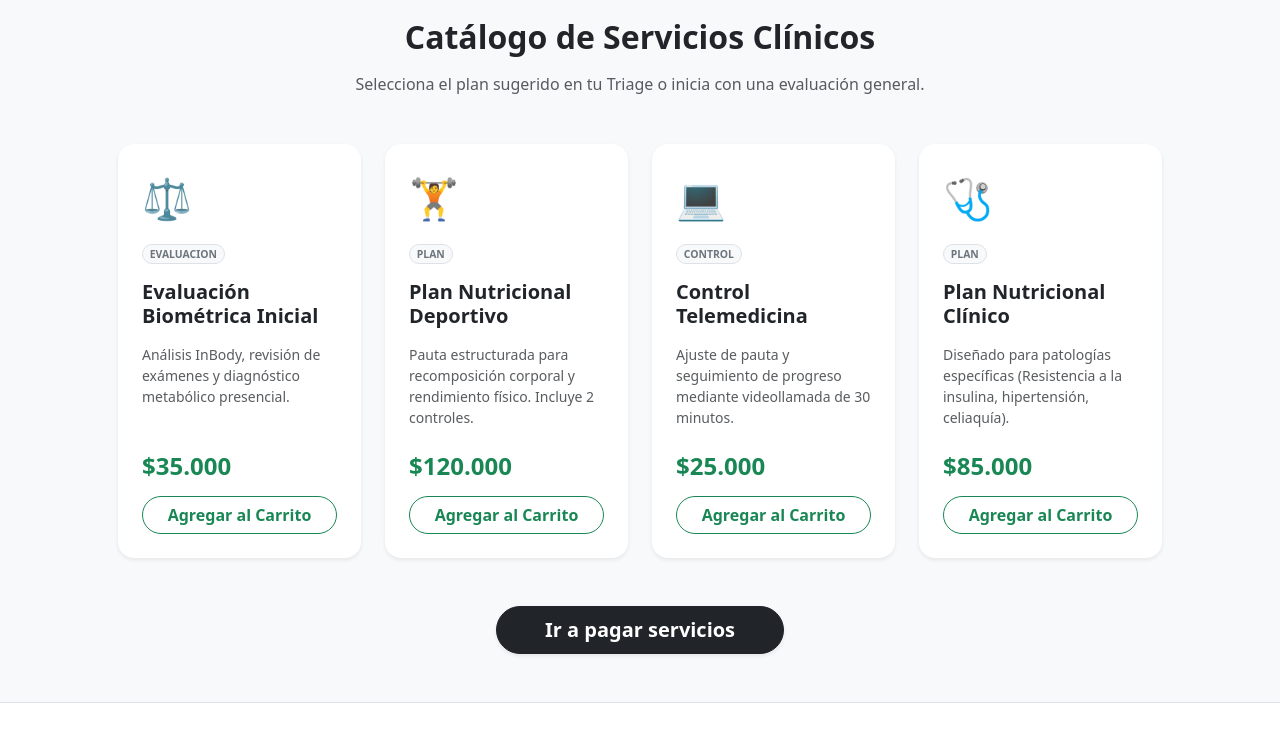
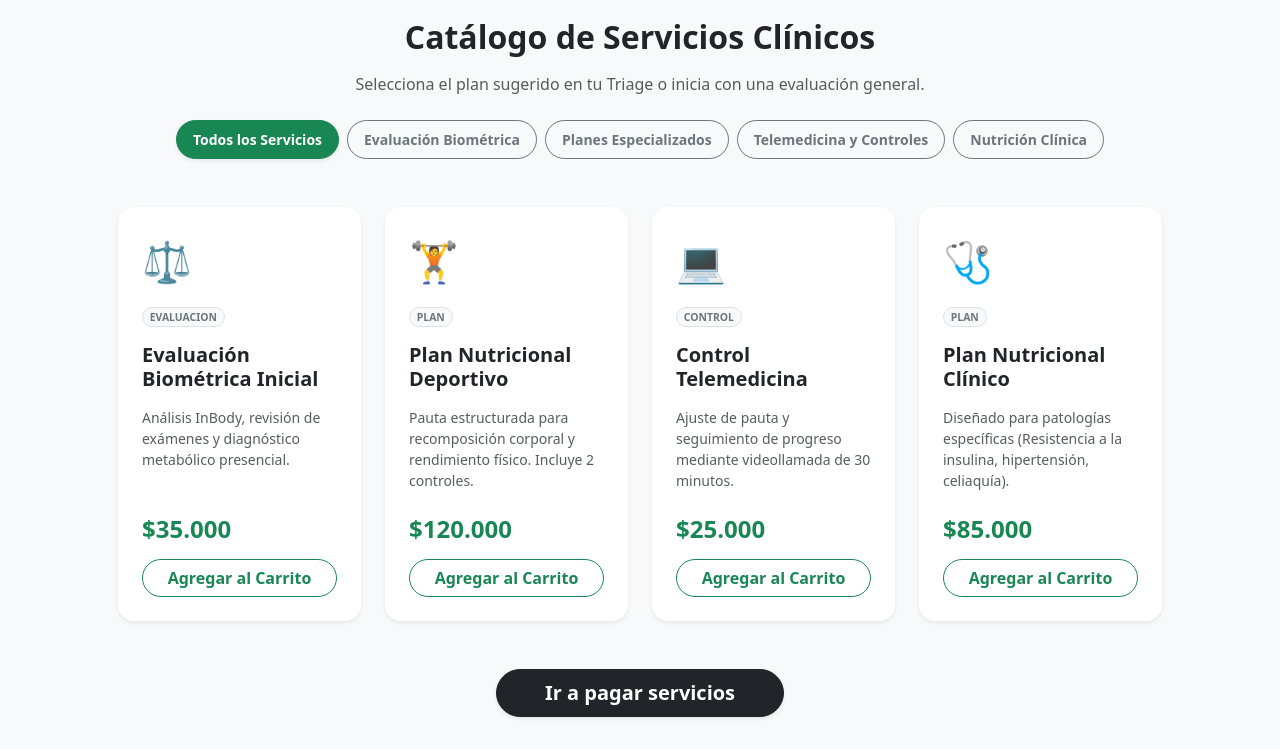
Before and after one commit to Russentt/Alchemax, a React (Vite) app: page /Alchemax/metodologia in a window 1280 px wide. Shown: the part 1280-2029 px from the top of the page. Built offline with nearby package versions, Linux system fonts and the light colour scheme.

Commit message:
Cambios a admin y visibilidad de productos creados
Se modifico metodologia eliminando la creacion de servicios y moviendolos a seedData, Se cargo el localStorage de productos y categorias en metodologia permitiendo aplicar los servicios creados en el catalogo

```diff
--- a/src/data/seedData.ts
+++ b/src/data/seedData.ts
@@ -17,6 +17,15 @@ export const SEED_DATA = {
       genero: "femenino",
       fechaNacimiento: "1994-05-12",
       rol: "usuario" as const,
+    },
+    {
+      id: "u-3",
+      nombre: "Michael Jackson",
+      email: "michael@gmail.com",
+      password: "nutri123",
+      genero: "masculino",
+      fechaNacimiento: "1958-08-29",
+      rol: "nutricionista" as const,
     },
   ],
   citas: [
@@ -99,4 +108,98 @@ export const SEED_DATA = {
       estado: "Activo" as const,
     },
   ],
+  categorias: [
+    {
+      id: "CAT-01",
+      nombre: "Evaluación Biométrica",
+      descripcion: "Medición y pesajes presenciales",
+      serviciosAsociados: 1,
+    },
+    {
+      id: "CAT-02",
+      nombre: "Planes Especializados",
+      descripcion: "Planes personalizados y deportivos",
+      serviciosAsociados: 1,
+    },
+    {
+      id: "CAT-03",
+      nombre: "Telemedicina y Controles",
+      descripcion: "Consultas y seguimiento virtual",
+      serviciosAsociados: 1,
+    },
+    {
+      id: "CAT-04",
+      nombre: "Nutrición Clínica",
+      descripcion: "Tratamiento de patologías crónicas y metabólicas",
+      serviciosAsociados: 1,
+    },
+  ],
+  // Servicios base vinculados a sus categorías
+  servicios: [
+    {
+      id: "PROD-101",
+      nombre: "Evaluación Biométrica Inicial",
+      descripcion:
+        "Análisis InBody, revisión de exámenes y diagnóstico metabólico presencial.",
+      precio: 35000,
+      tipo: "evaluacion" as const,
+      icono: "⚖️",
+      categoriaId: "CAT-01",
+      categoriaNombre: "Evaluación Biométrica",
+      estado: "Activo" as const,
+    },
+    {
+      id: "PROD-102",
+      nombre: "Plan Nutricional Deportivo",
+      descripcion:
+        "Pauta estructurada para recomposición corporal y rendimiento físico. Incluye 2 controles.",
+      precio: 120000,
+      tipo: "plan" as const,
+      icono: "🏋️",
+      categoriaId: "CAT-02",
+      categoriaNombre: "Planes Especializados",
+      estado: "Activo" as const,
+      planNutricional: {
+        caloriasDiarias: 2400,
+        objetivo: "Aumento de masa muscular magra",
+        macros: [
+          { nombre: "Proteínas", gramos: 180, porcentaje: 30, color: "success" as const },
+          { nombre: "Carbohidratos", gramos: 280, porcentaje: 50, color: "info" as const },
+          { nombre: "Grasas", gramos: 55, porcentaje: 20, color: "warning" as const },
+        ],
+        comidas: [
+          {
+            id: "com-1",
+            tipo: "Desayuno",
+            horario: "08:00",
+            descripcion: "Avena con claras de huevo, plátano y nueces",
+          },
+        ],
+      },
+    },
+    {
+      id: "PROD-103",
+      nombre: "Control Telemedicina",
+      descripcion:
+        "Ajuste de pauta y seguimiento de progreso mediante videollamada de 30 minutos.",
+      precio: 25000,
+      tipo: "control" as const,
+      icono: "💻",
+      categoriaId: "CAT-03",
+      categoriaNombre: "Telemedicina y Controles",
+      estado: "Activo" as const,
+    },
+    {
+      id: "PROD-104",
+      nombre: "Plan Nutricional Clínico",
+      descripcion:
+        "Diseñado para patologías específicas (Resistencia a la insulina, hipertensión, celiaquía).",
+      precio: 85000,
+      tipo: "plan" as const,
+      icono: "🩺",
+      categoriaId: "CAT-04",
+      categoriaNombre: "Nutrición Clínica",
+      estado: "Activo" as const,
+    },
+  ],
 };
--- a/src/pages/Admin.tsx
+++ b/src/pages/Admin.tsx
@@ -246,7 +246,7 @@ export default function Admin(): JSX.Element {
       <div className="row g-4 mb-4">
         <AdminStatCard
           title="Total Productos"
-          value={servicios.length}
+          value={servicios.filter((s) => s.estado === 'Activo').length}
           icon="🛒"
           theme="success"
         />
--- a/src/pages/Metodologia.tsx
+++ b/src/pages/Metodologia.tsx
@@ -1,58 +1,43 @@
-import React, { useState, type JSX } from "react";
+import React, { useEffect, useState, type JSX } from "react";
 import { Link, useNavigate } from "react-router";
-import type { Servicio } from "../data/types";
+import type { Categoria, Servicio } from "../data/types";
 import { TiendaService } from "../services/tiendaService";
 import { StorageUsuario } from "../services/storageUsuario";
+import { StorageCategorias } from "../services/storageCategorias";
+import { StorageServicios } from "../services/storageProductos";
 
-const catalogoServicios: Servicio[] = [
-  {
-    id: "srv-01",
-    nombre: "Evaluación Biométrica Inicial",
-    descripcion:
-      "Análisis InBody, revisión de exámenes y diagnóstico metabólico presencial.",
-    precio: 35000,
-    tipo: "evaluacion",
-    icono: "⚖️",
-    categoriaId: "cat-01",
-    estado: "Activo",
-  },
-  {
-    id: "srv-02",
-    nombre: "Plan Nutricional Deportivo",
-    descripcion:
-      "Pauta estructurada para recomposición corporal y rendimiento físico. Incluye 2 controles.",
-    precio: 120000,
-    tipo: "plan",
-    icono: "🏋️",
-    categoriaId: "cat-02",
-    estado: "Activo",
-  },
-  {
-    id: "srv-03",
-    nombre: "Control Telemedicina",
-    descripcion:
-      "Ajuste de pauta y seguimiento de progreso mediante videollamada de 30 minutos.",
-    precio: 25000,
-    tipo: "control",
-    icono: "💻",
-    categoriaId: "cat-03",
-    estado: "Activo",
-  },
-  {
-    id: "srv-04",
-    nombre: "Plan Nutricional Clínico",
-    descripcion:
-      "Diseñado para patologías específicas (Resistencia a la insulina, hipertensión, celiaquía).",
-    precio: 85000,
-    tipo: "plan",
-    icono: "🩺",
-    categoriaId: "cat-04",
-    estado: "Activo",
-  },
-];
 
 export default function Metodologia(): JSX.Element {
   const navigate = useNavigate();
+
+  const [servicios, setServicios] = useState<Servicio[]>([]);
+  const [categorias, setCategorias] = useState<Categoria[]>([]);
+  const [categoriaActiva, setCategoriaActiva] = useState<string>("todas");
+
+  useEffect(() => {
+    // Cargar categorías creadas
+    const catsGuardadas = StorageCategorias.getCategorias();
+    if (catsGuardadas && catsGuardadas.length > 0) {
+      setCategorias(catsGuardadas);
+    }
+
+    // Cargar servicios/productos
+    const srvsGuardados = StorageServicios.getServicios();
+    if (srvsGuardados && srvsGuardados.length > 0) {
+      // Mostrar servicios activos
+      const activos = srvsGuardados.filter(
+        (s) => !s.estado || s.estado === "Activo"
+      );
+      setServicios(activos);
+    } else {
+      setServicios([]);
+    }
+  }, []);
+
+  const serviciosFiltrados = servicios.filter((servicio) => {
+    if (categoriaActiva === "todas") return true;
+    return String(servicio.categoriaId) === String(categoriaActiva);
+  });
 
   const [triageForm, setTriageForm] = useState({
     peso: "",
@@ -345,7 +330,7 @@ export default function Metodologia(): JSX.Element {
 
       <section id="catalogo" className="py-5">
         <div className="container px-4 px-md-5">
-          <div className="text-center mb-5">
+          <div className="text-center mb-4">
             <h2 className="fw-bold text-dark mb-3">
               Catálogo de Servicios Clínicos
             </h2>
@@ -355,8 +340,45 @@ export default function Metodologia(): JSX.Element {
             </p>
           </div>
 
+          {/* Botones de categorías horizontales */}
+          <div className="d-flex flex-wrap justify-content-center gap-2 mb-5">
+            <button
+              type="button"
+              className={`btn btn-sm rounded-pill px-3 py-2 fw-semibold ${
+                categoriaActiva === "todas"
+                  ? "btn-success text-white shadow-sm"
+                  : "btn-outline-secondary"
+              }`}
+              onClick={() => setCategoriaActiva("todas")}
+            >
+              Todos los Servicios
+            </button>
+            {categorias.map((cat) => (
+              <button
+                key={cat.id}
+                type="button"
+                className={`btn btn-sm rounded-pill px-3 py-2 fw-semibold ${
+                  categoriaActiva === cat.id
+                    ? "btn-success text-white shadow-sm"
+                    : "btn-outline-secondary"
+                }`}
+                onClick={() => setCategoriaActiva(cat.id)}
+              >
+                {cat.nombre}
+              </button>
+            ))}
+          </div>
+
           <div className="row g-4 justify-content-center">
-            {catalogoServicios.map((servicio) => (
+            {serviciosFiltrados.length === 0 ? (
+              <div className="col-12 text-center py-5">
+                <div className="fs-1 text-muted mb-2">🔍</div>
+                <h5 className="text-muted fw-semibold">
+                  No hay servicios disponibles en esta categoría.
+                </h5>
+              </div>
+            ) : (
+              serviciosFiltrados.map((servicio) => (
                 <div key={servicio.id} className="col-12 col-md-6 col-lg-3">
                   <div className="card h-100 border-0 shadow-sm rounded-4 hover-lift transition-all">
                     <div className="card-body p-4 d-flex flex-column">
@@ -387,7 +409,8 @@ export default function Metodologia(): JSX.Element {
                     </div>
                   </div>
                 </div>
-            ))}
+              ))
+            )}
           </div>
 
           <div className="text-center mt-5">
--- a/src/services/storage_init.ts
+++ b/src/services/storage_init.ts
@@ -41,45 +41,11 @@ export const StorageInit = {
       localStorage.setItem("db_compras", JSON.stringify(SEED_DATA.compras));
     }
     if (!localStorage.getItem("db_categorias")) {
-      const categoriasBase = [
-        { id: "CAT-01", nombre: "Evaluación Biométrica", descripcion: "Medición y pesajes", serviciosAsociados: 12 },
-        { id: "CAT-02", nombre: "Planes Especializados", descripcion: "Planes personalizados", serviciosAsociados: 8 },
-      ];
-      localStorage.setItem("db_categorias", JSON.stringify(categoriasBase));
+      localStorage.setItem("db_categorias", JSON.stringify(SEED_DATA.categorias));
     }
 
     if (!localStorage.getItem("db_servicios")) {
-      const serviciosBase = [
-        {
-          id: "PROD-101",
-          nombre: "Plan Nutricional Deportivo",
-          descripcion: "Plan enfocado en ganancia muscular y rendimiento",
-          precio: 45000,
-          tipo: "plan" as const,
-          icono: "🥗",
-          categoriaId: "CAT-01",
-          categoriaNombre: "Planes Especializados",
-          estado: "Activo" as const,
-          planNutricional: {
-            caloriasDiarias: 2400,
-            objetivo: "Aumento de masa muscular magra",
-            macros: [
-              { nombre: "Proteínas", gramos: 180, porcentaje: 30, color: "success" },
-              { nombre: "Carbohidratos", gramos: 280, porcentaje: 50, color: "info" },
-              { nombre: "Grasas", gramos: 55, porcentaje: 20, color: "warning" },
-            ],
-            comidas: [
-              {
-                id: "com-1",
-                tipo: "Desayuno",
-                horario: "08:00",
-                descripcion: "Avena con claras de huevo, plátano y nueces",
-              },
-            ],
-          },
-        },
-      ];
-      localStorage.setItem("db_servicios", JSON.stringify(serviciosBase));
+      localStorage.setItem("db_servicios", JSON.stringify(SEED_DATA.servicios));
     }
   },
 };
```
Lines whose indentation alone changed are shown as unchanged.
